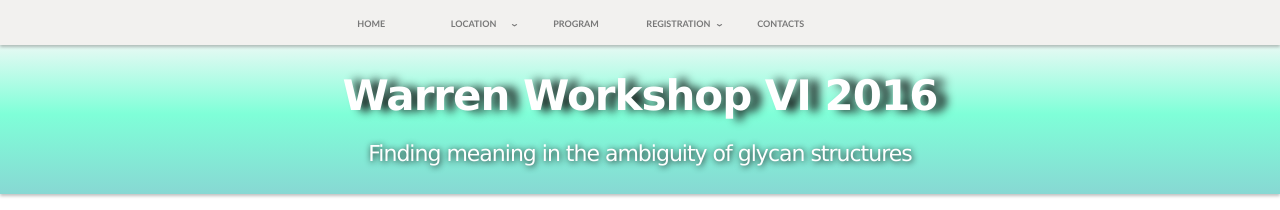
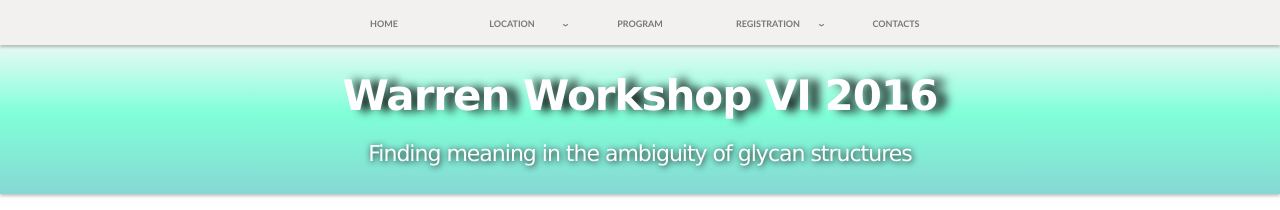
Before and after one commit to yamazakiM/test_warren2016, a Jekyll site: the page built from index.md, in a window 1280 px wide. Shown: the top 210 px of the page. Built offline with Jekyll 4.4.1, drawn with Linux system fonts in a browser that asks for light colours; nearby versions of some CDN libraries; library files that are not in the unit come from our copies.

Commit message:
Update stylesheet.css

```diff
--- a/stylesheets/stylesheet.css
+++ b/stylesheets/stylesheet.css
@@ -487,7 +487,7 @@ form.workshop > table{
 
 .globalNav_ul li{
   position: relative;
-  width: 16%;
+  width: 20%;
   float: left;
   margin: 0;
   padding: 0;
```
